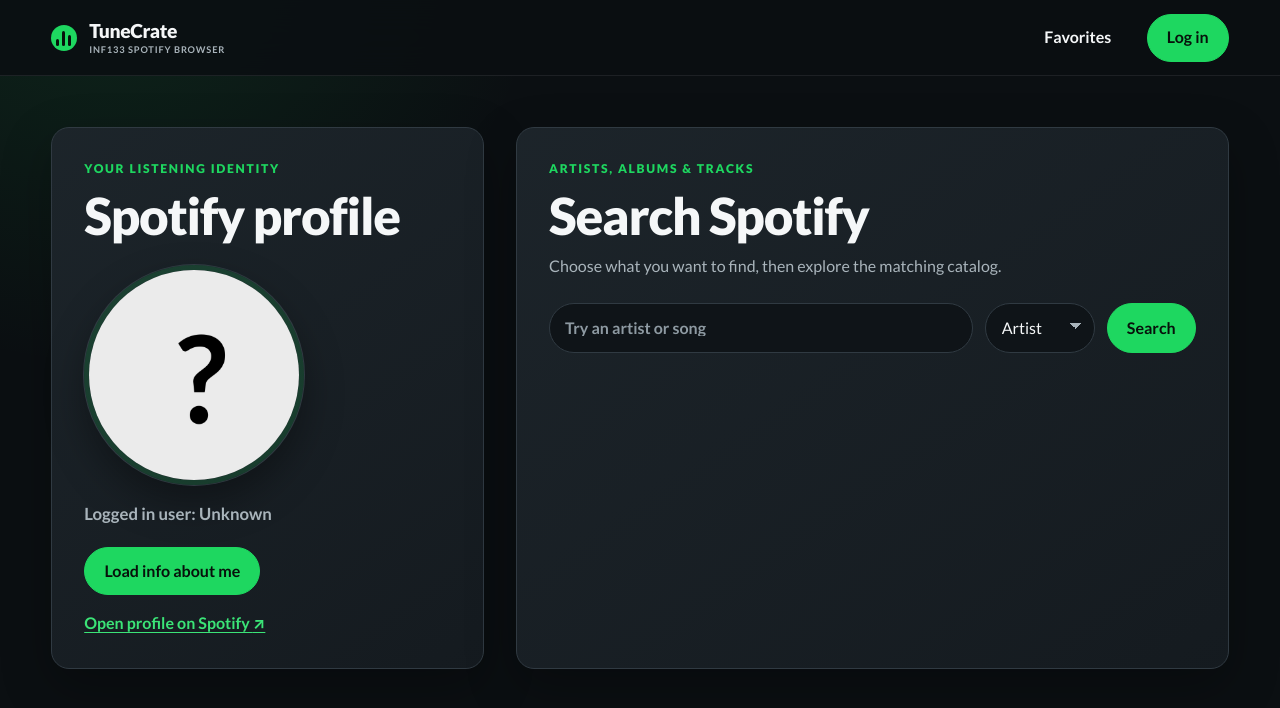
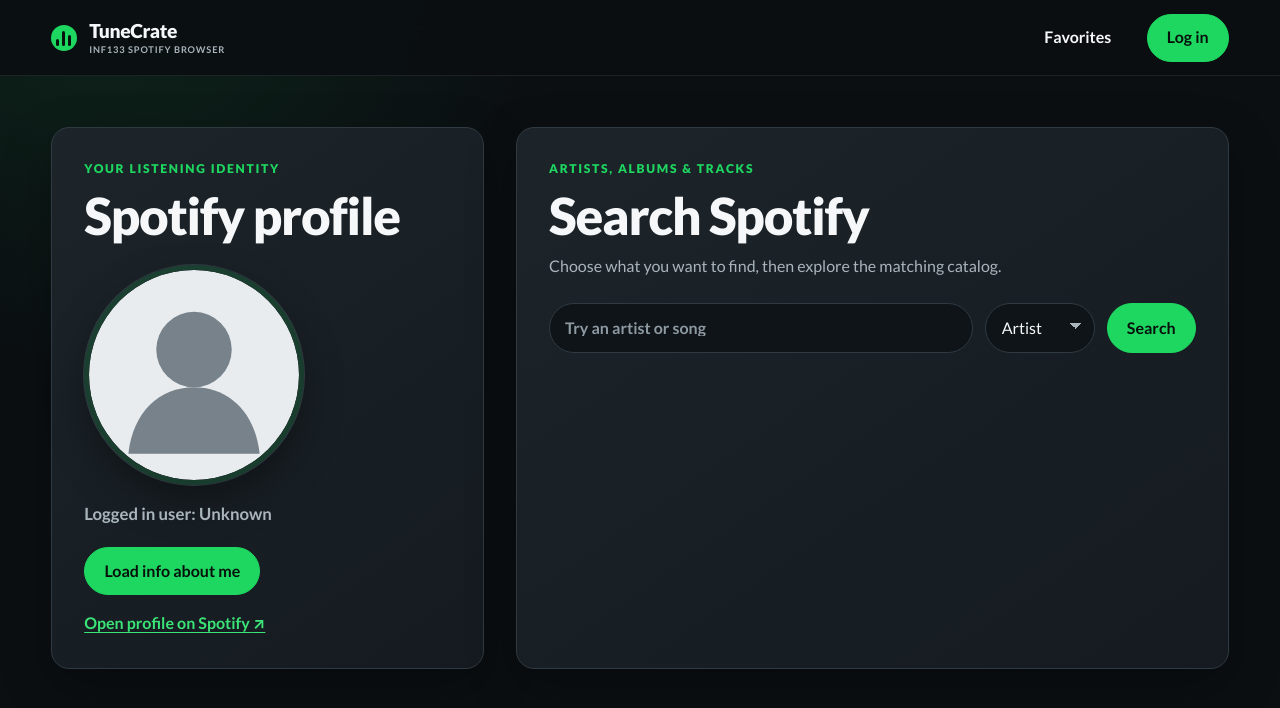
Before and after one commit to lalalastella/a3-spotify, an Angular app in the folder client/: page / in a window 1280 px wide. Shown: the top 708 px of the page. Built offline with nearby package versions, Linux system fonts and the light colour scheme.

Commit message:
Add centered default profile avatar

```diff
--- a/client/src/app/components/about/about.component.html
+++ b/client/src/app/components/about/about.component.html
@@ -1,7 +1,7 @@
 <section class="panel profile-panel" aria-labelledby="profile-heading">
 	<p class="eyebrow">Your listening identity</p>
 	<h1 id="profile-heading">Spotify profile</h1>
-	<img [src]="profile_pic" class="profile" alt="Spotify profile picture">
+	<img [src]="profile_pic" class="profile" [alt]="name ? name + ' Spotify profile picture' : 'Default profile picture'">
 	<h3>Logged in user: {{ name || 'Unknown' }}</h3>
 	<div class="profile-actions">
 		<button class="btn btn-light" (click)="loadProfile()">Load info about me</button>
--- a/client/src/app/components/about/about.component.ts
+++ b/client/src/app/components/about/about.component.ts
@@ -9,7 +9,7 @@ import { SpotifyService } from '../../services/spotify.service';
 })
 export class AboutComponent implements OnInit {
   name:string = null;
-  profile_pic:string = "assets/unknown.jpg";
+  profile_pic:string = "assets/default-profile.svg";
   profile_link:string = null;
 
 
--- a/client/src/app/data/profile-data.ts
+++ b/client/src/app/data/profile-data.ts
@@ -9,7 +9,7 @@ export class ProfileData {
 		if(objectModel['images'].length > 0) {
 			this.imageURL = objectModel['images'][0].url;
 		} else {
-			this.imageURL = '../../assets/unknown.jpg';
+			this.imageURL = 'assets/default-profile.svg';
 		}
 	}
 }
```
Also changed, not shown: client/src/assets/default-profile.svg (added).
